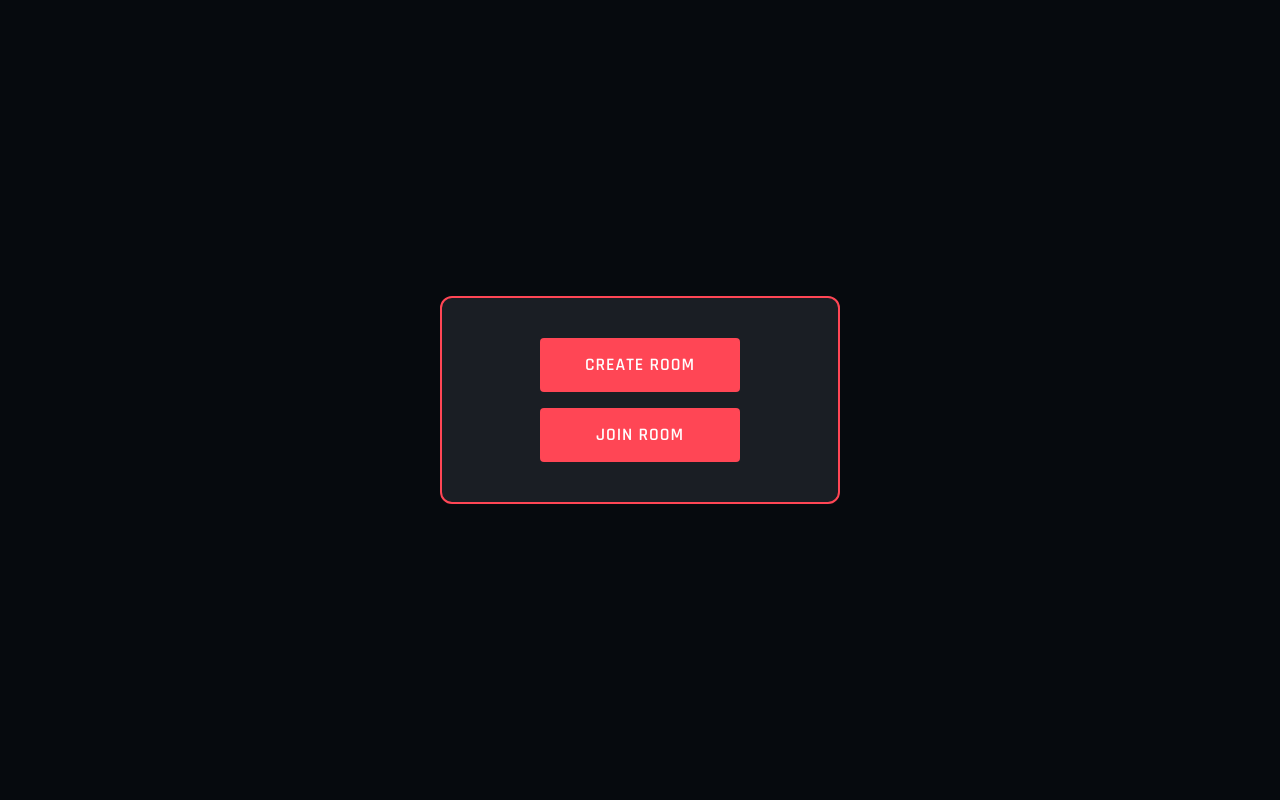
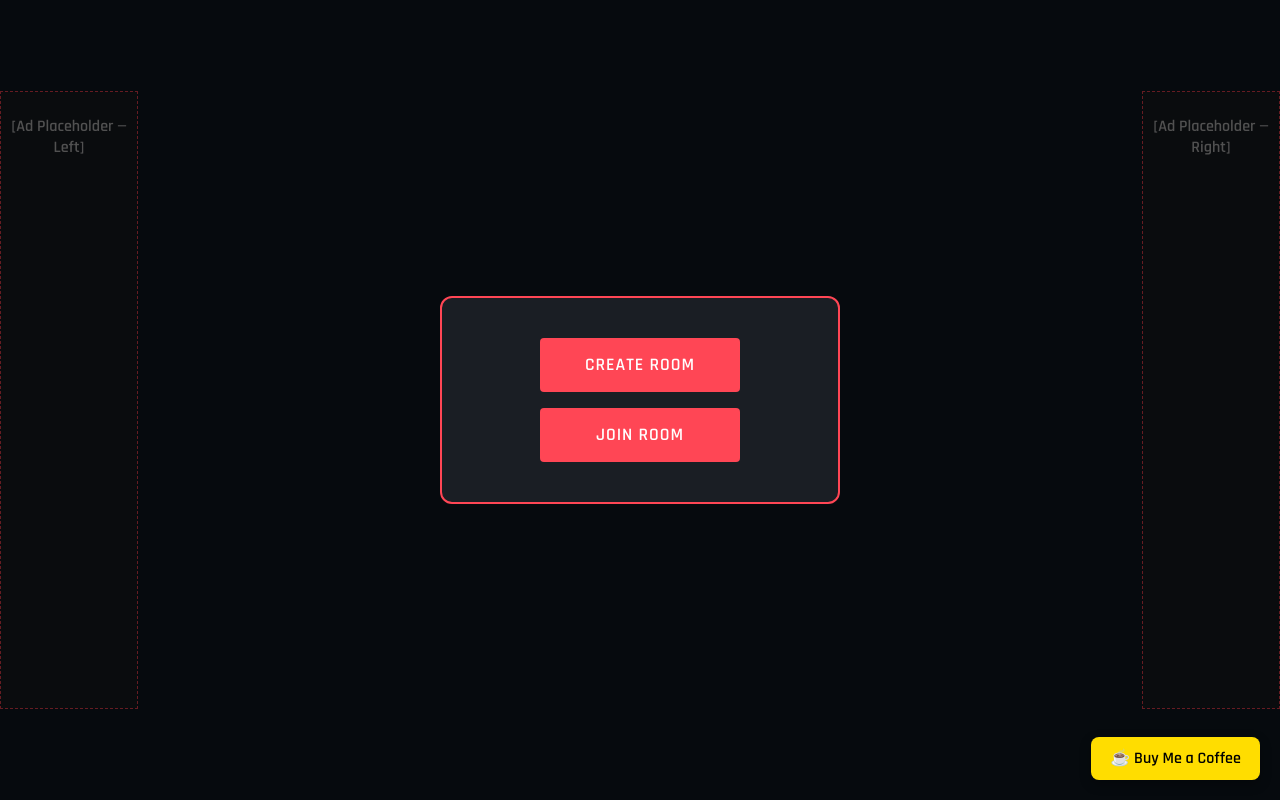
Before and after one commit to Hanugun/fruit_box_multiplayer, a website: page public/index.html in a window 1280 px wide. Drawn offline with nearby package versions, Linux system fonts and the light colour scheme; no server answers.

Commit message:
Adsense added

```diff
--- a/public/index.html
+++ b/public/index.html
@@ -1,15 +1,25 @@
 <!DOCTYPE html>
 <html>
 <head>
-  <title>MatchSum: Tactical Grid</title>
+  <title>Pick Together</title>
   <meta charset="utf-8">
   <meta name="viewport" content="width=device-width, initial-scale=1.0, maximum-scale=1.0, user-scalable=no, viewport-fit=cover">
   <link href="https://fonts.googleapis.com/css2?family=Rajdhani:wght@600&display=swap" rel="stylesheet">
   <link href="https://fonts.googleapis.com/icon?family=Material+Icons" rel="stylesheet">
-
   <link rel="stylesheet" href="style.css">
 </head>
 <body class="valorant-theme">
+
+  <!-- Left Ad -->
+  <div id="adsenseLeft" class="adsense-side adsense-left">
+    <p>[Ad Placeholder — Left]</p>
+  </div>
+
+  <!-- Right Ad -->
+  <div id="adsenseRight" class="adsense-side adsense-right">
+    <p>[Ad Placeholder — Right]</p>
+  </div>
+
   <div id="initialModal" class="modal" style="display: flex;">
     <div class="modal-content">
       <button id="createRoomBtn" class="modal-btn">Create Room</button>
@@ -43,6 +53,11 @@
       <h3>Players:</h3>
       <ul id="playerList" class="player-list"></ul>
       <button id="startGameBtn" class="modal-btn" disabled>Start Game</button>
+
+      <!-- Ad in lobby modal -->
+      <div class="adsense-box" style="margin-top: 1.5rem;">
+        <p>[Ad Placeholder — Lobby]</p>
+      </div>
     </div>
   </div>
   <div id="frame">
@@ -74,6 +89,11 @@
           <label>Pop Volume: <input type="range" id="popVolume" min="0" max="1" step="0.01" value="0.5"></label>
         </div>
       </div>
+
+      <!-- Bottom Ad -->
+      <div id="adsenseBottom" class="adsense-box">
+        <p>[Ad Placeholder — Bottom Banner]</p>
+      </div>
     </div>
     <div id="gameOverModal" class="modal">
       <div class="modal-content">
@@ -82,6 +102,10 @@
       </div>
     </div>
   </div>
+
+  <!-- Buy Me a Coffee Button -->
+  <a href="https://www.buymeacoffee.com/hanugun" target="_blank" id="bmc-button">☕ Buy Me a Coffee</a>
+
   <script src="/socket.io/socket.io.js"></script>
   <script src="client.js"></script>
 </body>
--- a/public/style.css
+++ b/public/style.css
@@ -390,3 +390,64 @@ input[type="range"] {
     padding: 0.8rem 1.2rem;
   }
 }
+#bmc-button {
+  position: fixed;
+  bottom: 20px;
+  right: 20px;
+  background-color: #FFDD00;
+  color: #000;
+  font-family: 'Rajdhani', sans-serif;
+  font-weight: bold;
+  padding: 0.7rem 1.2rem;
+  border-radius: 8px;
+  text-decoration: none;
+  box-shadow: 0 4px 12px rgba(0, 0, 0, 0.3);
+  transition: transform 0.2s ease;
+  z-index: 2000;
+}
+
+#bmc-button:hover {
+  transform: scale(1.1);
+  background-color: #FFC700;
+}
+.adsense-side {
+  position: fixed;
+  top: 50%;
+  transform: translateY(-50%);
+  width: 120px;
+  height: 600px;
+  background: #1A1E24;
+  color: #ccc;
+  border: 1px dashed #FF4655;
+  text-align: center;
+  padding: 0.5rem;
+  font-family: 'Rajdhani', sans-serif;
+  z-index: 1000;
+}
+
+.adsense-left {
+  left: 0;
+}
+
+.adsense-right {
+  right: 0;
+}
+
+.adsense-box {
+  margin: 1rem auto;
+  text-align: center;
+  border: 1px dashed #FF4655;
+  padding: 1rem;
+  max-width: 400px;
+  color: #ccc;
+  background: #1A1E24;
+  border-radius: 8px;
+  font-family: 'Rajdhani', sans-serif;
+  font-size: 0.95rem;
+}
+
+@media (max-width: 768px) {
+  .adsense-side {
+    display: none;
+  }
+}
```
